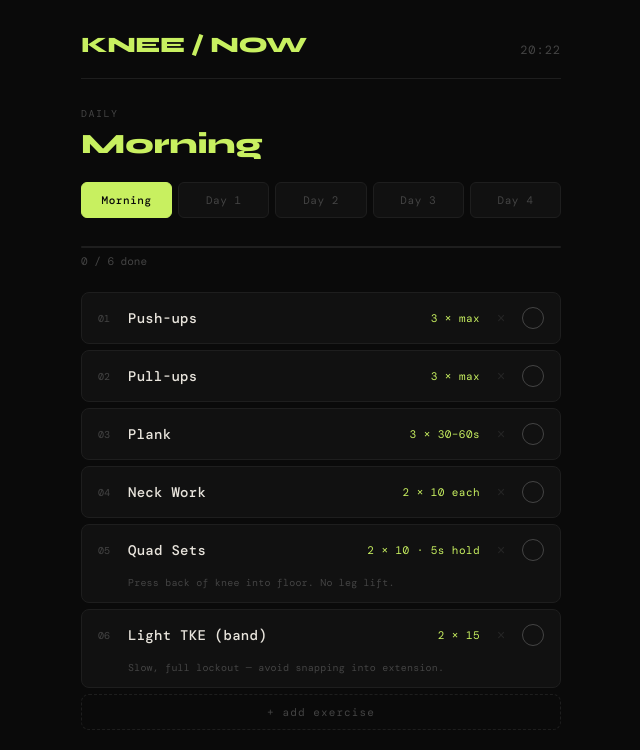
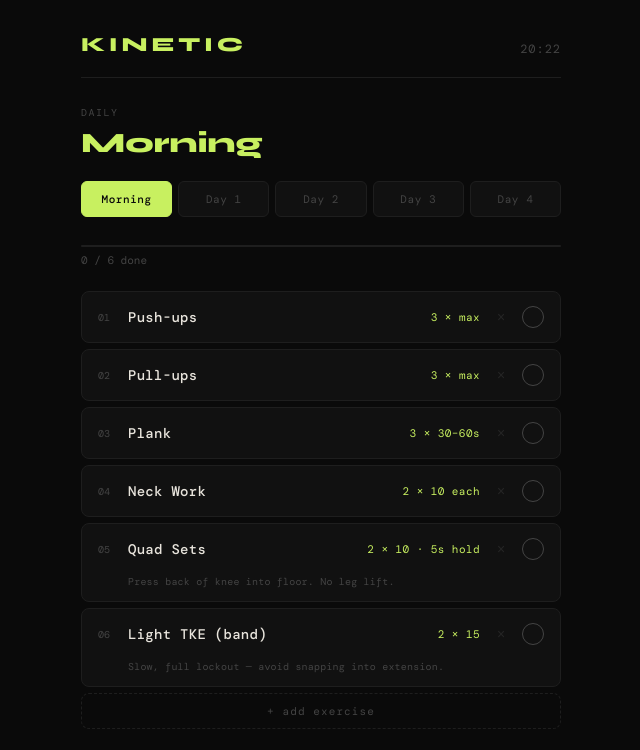
Before and after one commit to kamranbadirov/workout, a plain HTML site: page index.html in a window 1280 px wide. Shown: the top 750 px of the page, without its empty margins (319-959 px from the left). Drawn offline with nearby package versions, Linux system fonts and the light colour scheme; a web font is replaced by a local one.

Commit message:
change the app name and style

```diff
--- a/index.html
+++ b/index.html
@@ -3,12 +3,12 @@
   <head>
     <meta charset="UTF-8" />
     <meta name="viewport" content="width=device-width, initial-scale=1.0" />
-    <title>Knee — Now</title>
+    <title> KINETIC</title>
     <link rel="stylesheet" href="style.css" />
   </head>
   <body>
     <header>
-      <div class="logo" id="app-title">KNEE / NOW</div>
+      <div class="logo" id="app-title"> KINETIC</div>
       <div id="clock">--:--</div>
     </header>
 
@@ -36,7 +36,7 @@
 
     <script>
       const CONFIG = {
-        title: "KNEE / NOW",
+        title: "KINETIC",
         bodyPart: "knee",
         signals: [
           { label: "Stop if", text: "Sharp anterior pain" },
@@ -526,7 +526,7 @@
 
       // ─── Init ───────────────────────────────────────────────────────────────
       document.getElementById("app-title").textContent = CONFIG.title;
-      document.title = CONFIG.title.replace(" / ", " — ");
+      document.title = CONFIG.title;
       renderTabs();
       renderSignals();
       updateClock();
--- a/style.css
+++ b/style.css
@@ -46,9 +46,9 @@ header {
 
 .logo {
   font-family: "Syne", sans-serif;
-  font-size: 22px;
+  font-size: 20px;
   font-weight: 800;
-  letter-spacing: -0.5px;
+  letter-spacing: 0.2em;
   color: var(--accent);
 }
 
```
